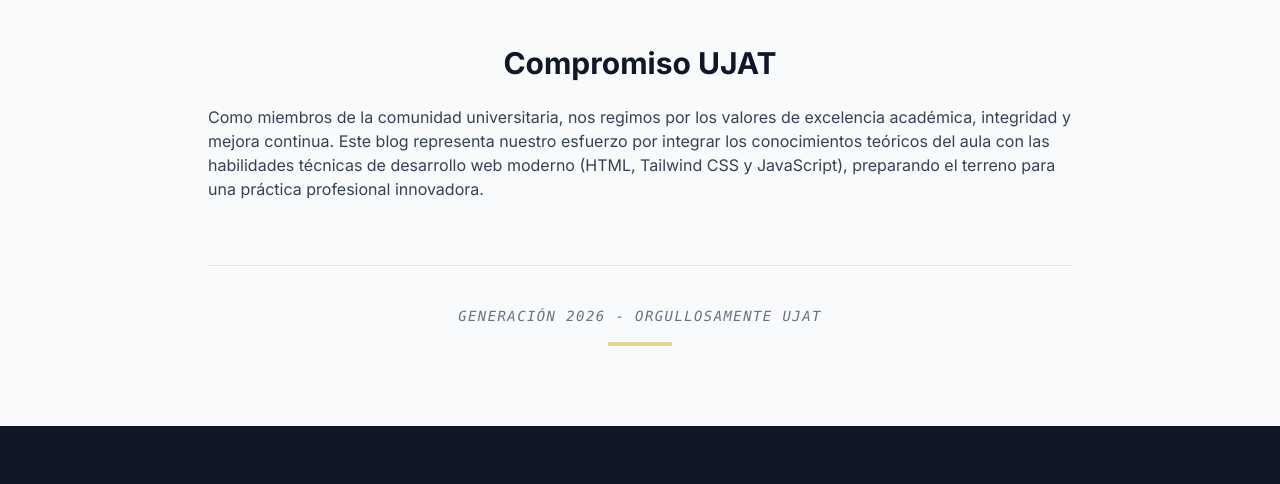
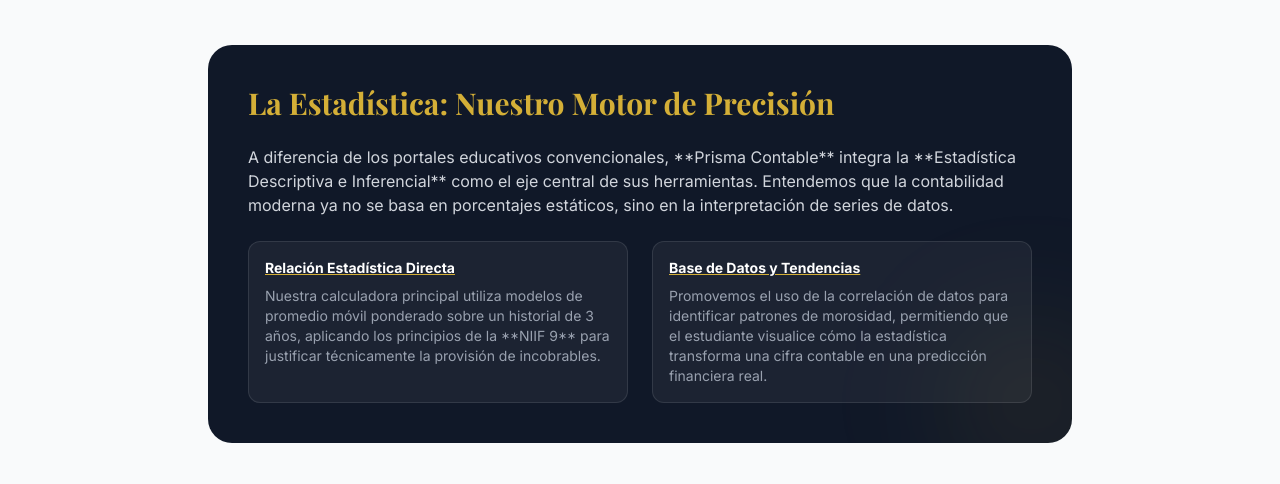
Before and after one commit to lagunes-dev/blog-contabilidad, a website built with Vite: page sobre-nosotros.html in a window 1280 px wide. Shown: the part 922-1406 px from the top of the page. Built offline with nearby package versions, Linux system fonts and the light colour scheme.

Commit message:
docs: añadir sección de integración estadística en sobre nosotros

```diff
--- a/sobre-nosotros.html
+++ b/sobre-nosotros.html
@@ -52,6 +52,24 @@
                             <h3 class="font-bold text-brand-gold-dark text-xl mb-4 lowercase variant-small-caps font-bold">Misión Digital</h3>
                             <p class="text-sm">Implementar las mejores prácticas de UX/UI para que el aprendizaje contable sea visualmente atractivo y técnicamente sólido.</p>
                         </div>
+                    </div>
+
+                    <div class="bg-gray-900 text-white p-10 rounded-3xl my-12 relative overflow-hidden">
+                        <div class="relative z-10">
+                            <h2 class="text-3xl font-bold mb-6 text-brand-gold font-playfair">La Estadística: Nuestro Motor de Precisión</h2>
+                            <p class="text-gray-300 mb-6">A diferencia de los portales educativos convencionales, **Prisma Contable** integra la **Estadística Descriptiva e Inferencial** como el eje central de sus herramientas. Entendemos que la contabilidad moderna ya no se basa en porcentajes estáticos, sino en la interpretación de series de datos.</p>
+                            <div class="grid md:grid-cols-2 gap-6 text-sm">
+                                <div class="bg-white/5 p-4 rounded-xl border border-white/10">
+                                    <h4 class="font-bold text-white mb-2 underline decoration-brand-gold">Relación Estadística Directa</h4>
+                                    <p class="text-gray-400">Nuestra calculadora principal utiliza modelos de promedio móvil ponderado sobre un historial de 3 años, aplicando los principios de la **NIIF 9** para justificar técnicamente la provisión de incobrables.</p>
+                                </div>
+                                <div class="bg-white/5 p-4 rounded-xl border border-white/10">
+                                    <h4 class="font-bold text-white mb-2 underline decoration-brand-gold">Base de Datos y Tendencias</h4>
+                                    <p class="text-gray-400">Promovemos el uso de la correlación de datos para identificar patrones de morosidad, permitiendo que el estudiante visualice cómo la estadística transforma una cifra contable en una predicción financiera real.</p>
+                                </div>
+                            </div>
+                        </div>
+                        <div class="absolute -right-10 -bottom-10 w-40 h-40 bg-brand-gold/10 rounded-full blur-3xl"></div>
                     </div>
 
                     <h2 class="text-3xl font-bold text-gray-900 mt-12 mb-6 text-center">Compromiso UJAT</h2>
```
